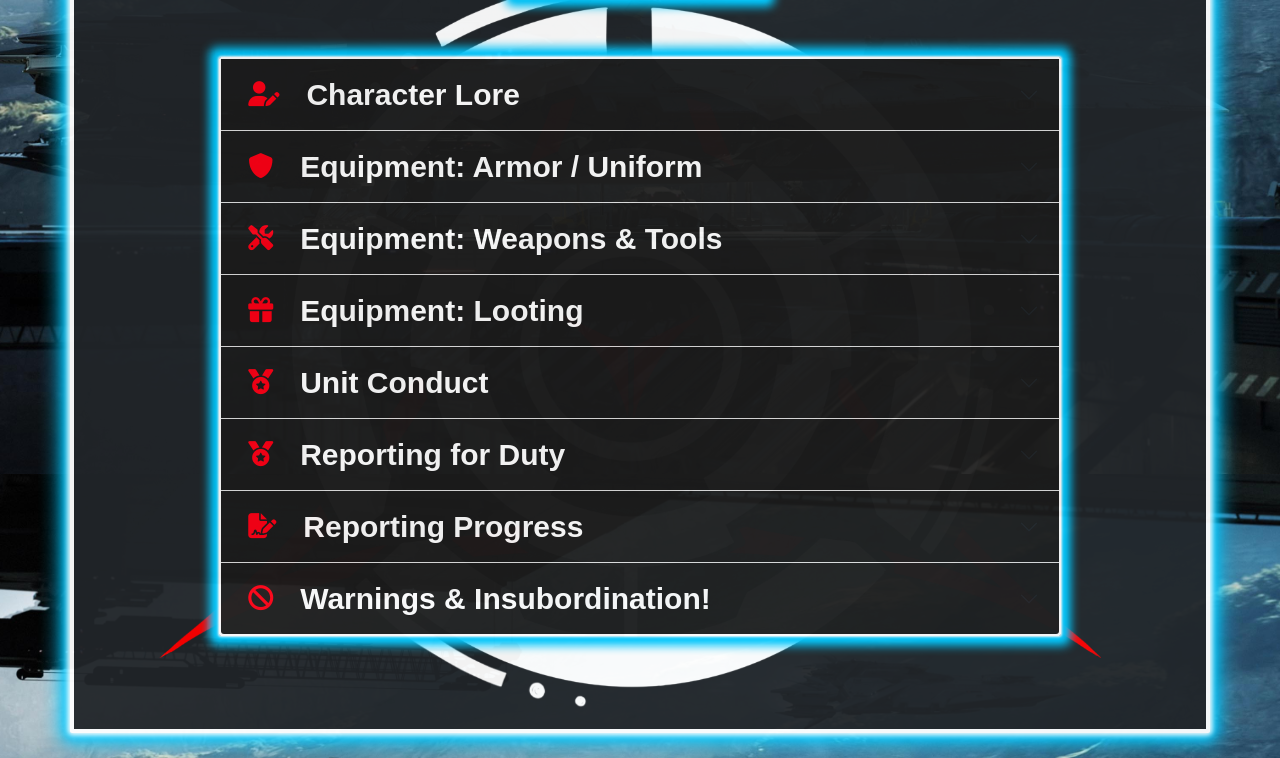
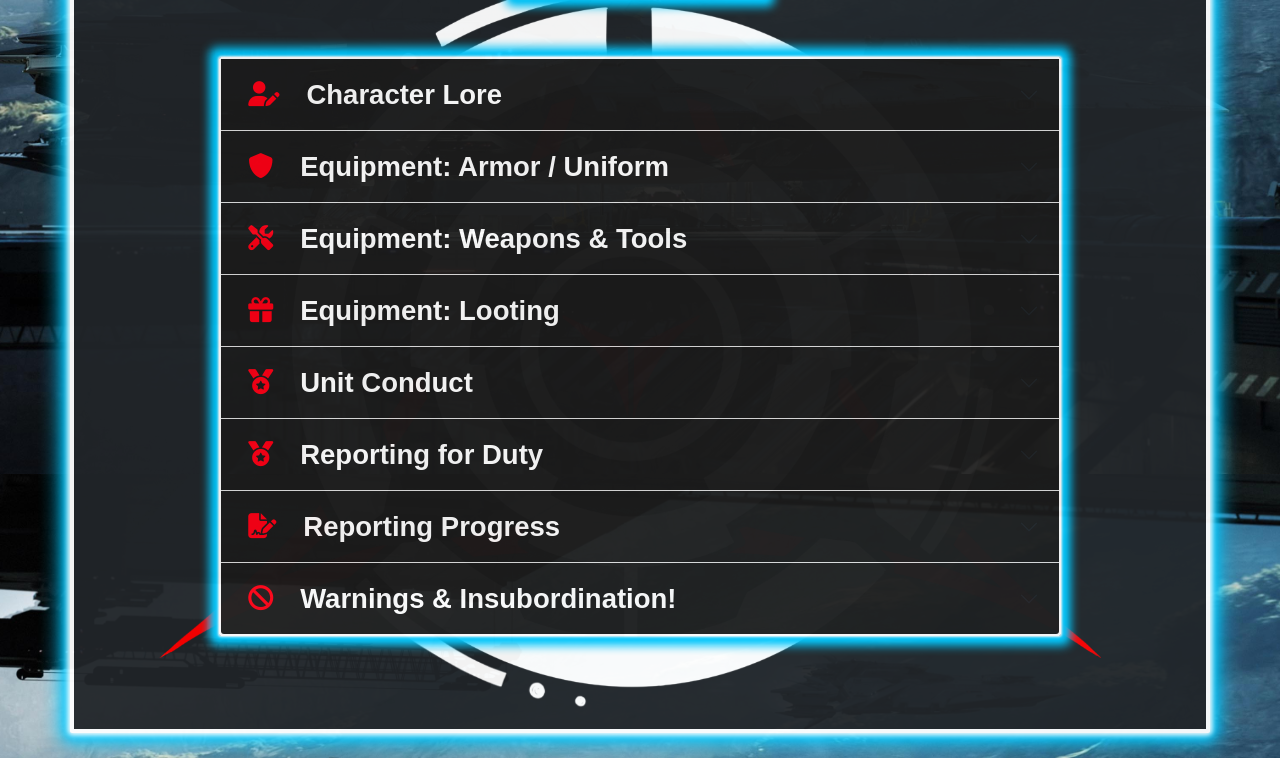
Before and after one commit to casey-moldavon/thegalacticorder.github.io, a plain HTML site: page pages/2_rp_1.html in a window 1280 px wide. Shown: the part 326-1084 px from the top of the page. Drawn offline with nearby package versions, Linux system fonts and the light colour scheme; a web font is replaced by a local one.

Commit message:
Updating Font Sizes

```diff
--- a/assets/css/1_main/1_main.css
+++ b/assets/css/1_main/1_main.css
@@ -155,7 +155,7 @@ body {
 
 #rules_laws_title {
     color: #ffffff;
-    font-size: 30px;
+    font-size: 27.5px;
     font-weight: bold;
     font-family: 'Allerta Stencil', sans-serif;
 
--- a/assets/css/2_roleplay/2_rp_1.css
+++ b/assets/css/2_roleplay/2_rp_1.css
@@ -114,7 +114,7 @@ body {
 /* ~~~~~~~~~~~~~~~~~~~~~~~~~~~~~~~~~~~~~~~~ Content Start ~~~~~~~~~~~~~~~~~~~~~~~~~~~~~~~~~~~~~~~~ */
 #character_lore {
     color: #ffffff;
-    font-size: 30px;
+    font-size: 27.5px;
     font-weight: bold;
     font-family: 'Allerta Stencil', sans-serif;
     background-color: #1c1c1c;
@@ -145,7 +145,7 @@ body {
 
 #armor_uniform {
     color: #ffffff;
-    font-size: 30px;
+    font-size: 27.5px;
     font-weight: bold;
     font-family: 'Allerta Stencil', sans-serif;
     background-color: #1c1c1c;
@@ -175,7 +175,7 @@ body {
 
 #weapons_tools {
     color: #ffffff;
-    font-size: 30px;
+    font-size: 27.5px;
     font-weight: bold;
     font-family: 'Allerta Stencil', sans-serif;
     background-color: #1c1c1c;
@@ -205,7 +205,7 @@ body {
 
 #looting {
     color: #ffffff;
-    font-size: 30px;
+    font-size: 27.5px;
     font-weight: bold;
     font-family: 'Allerta Stencil', sans-serif;
     background-color: #1c1c1c;
@@ -235,7 +235,7 @@ body {
 
 #unit_conduct {
     color: #ffffff;
-    font-size: 30px;
+    font-size: 27.5px;
     font-weight: bold;
     font-family: 'Allerta Stencil', sans-serif;
     background-color: #1c1c1c;
@@ -265,7 +265,7 @@ body {
 
 #report_for_duty {
     color: #ffffff;
-    font-size: 30px;
+    font-size: 27.5px;
     font-weight: bold;
     font-family: 'Allerta Stencil', sans-serif;
     background-color: #1c1c1c;
@@ -295,7 +295,7 @@ body {
 
 #report_progress {
     color: #ffffff;
-    font-size: 30px;
+    font-size: 27.5px;
     font-weight: bold;
     font-family: 'Allerta Stencil', sans-serif;
     background-color: #1c1c1c;
@@ -325,7 +325,7 @@ body {
 
 #warnings_insubordination {
     color: #ffffff;
-    font-size: 30px;
+    font-size: 27.5px;
     font-weight: bold;
     font-family: 'Allerta Stencil', sans-serif;
     background-color: #1c1c1c;
--- a/assets/css/2_roleplay/2_rp_2.css
+++ b/assets/css/2_roleplay/2_rp_2.css
@@ -113,7 +113,7 @@ body {
 /* ~~~~~~~~~~~~~~~~~~~~~~~~~~~~~~~~~~~~~~~~ Content Start ~~~~~~~~~~~~~~~~~~~~~~~~~~~~~~~~~~~~~~~~ */
 #officer_permissions {
     color: #ffffff;
-    font-size: 30px;
+    font-size: 27.5px;
     font-weight: bold;
     font-family: 'Allerta Stencil', sans-serif;
     background-color: #1c1c1c;
```
